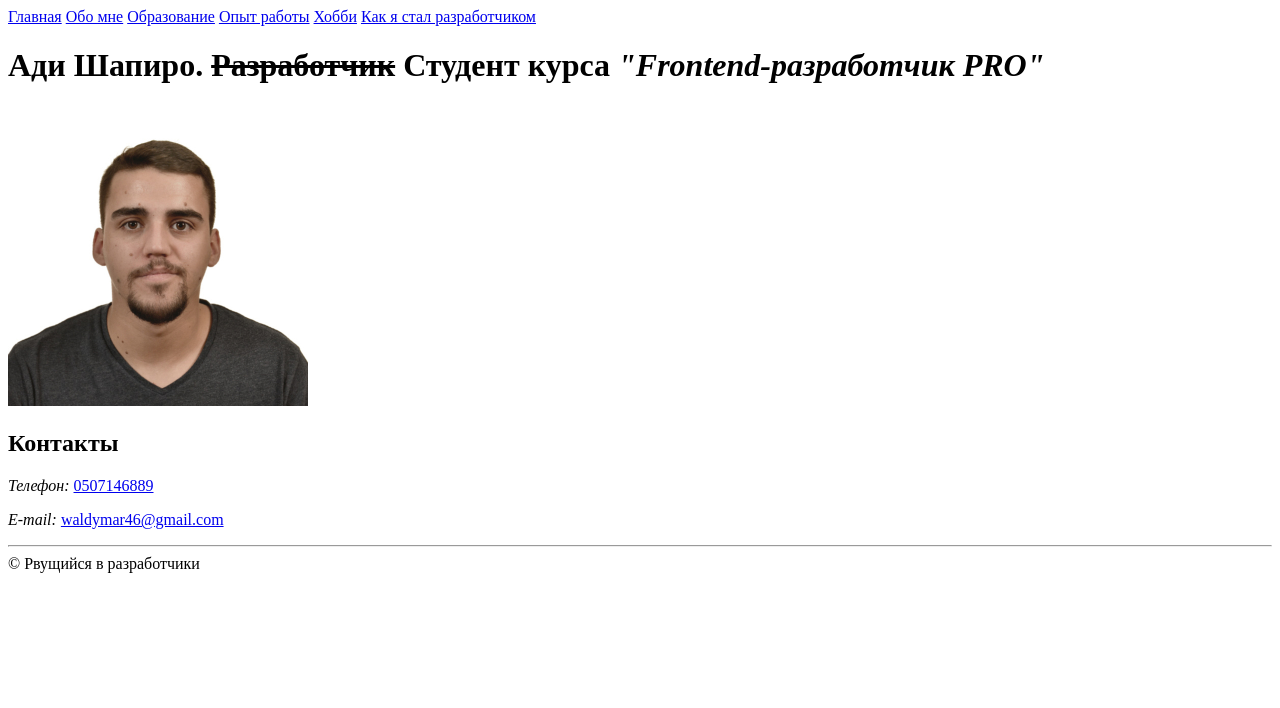
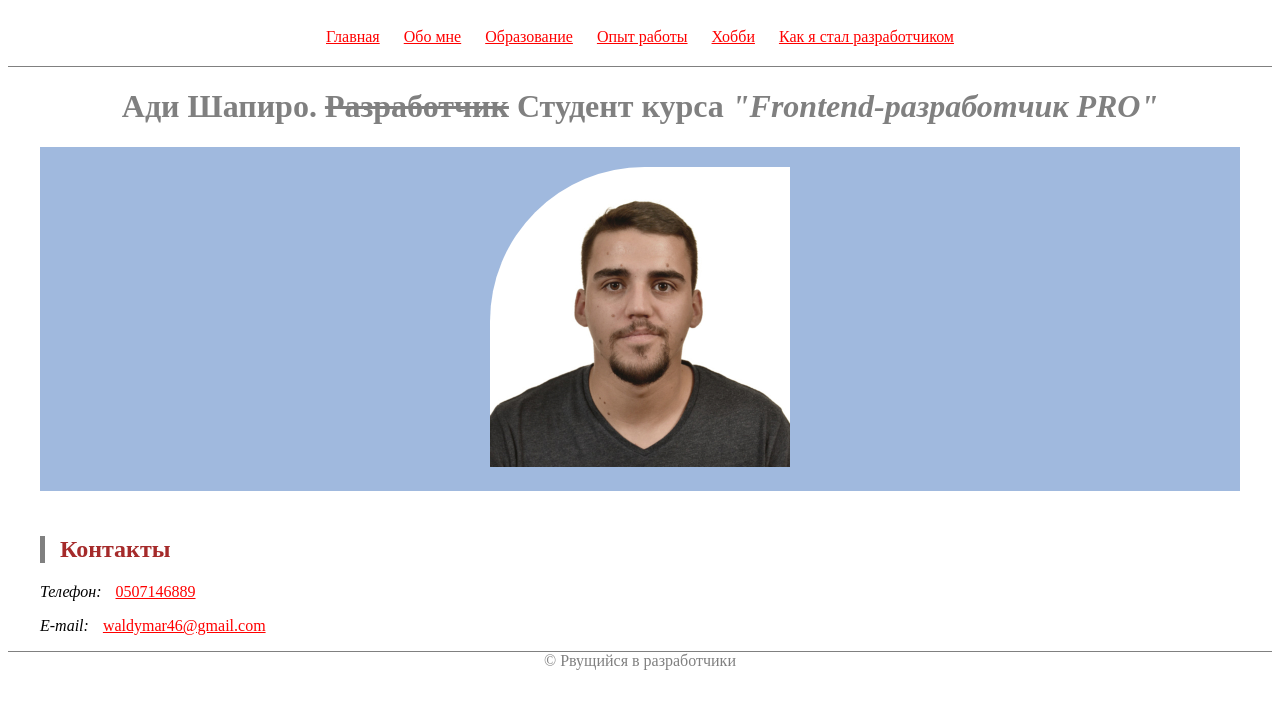
Before and after one commit to AdiShapiro/AdiProject, a plain HTML site: page SITE/pages/Index.html in a window 1280 px wide. Drawn offline with Linux system fonts and the light colour scheme.

Commit message:
AdiProject(HTML+CSS)

```diff
--- a/SITE/pages/Index.html
+++ b/SITE/pages/Index.html
@@ -4,27 +4,29 @@
     <meta charset="UTF-8">
     <meta http-equiv="X-UA-Compatible" content="IE=edge">
     <meta name="viewport" content="width=device-width, initial-scale=1.0">
+    <link rel="stylesheet" href="styles.css" type="text/css">
     <title>Рвущийся в разработчики</title>
 </head>
 
 <body>
-    <header>
-        <a href="#">Главная</a>
-        <a href="About.html">Обо мне</a>
-        <a href="Education.html">Образование</a>
-        <a href="Work_expirience.html">Опыт работы</a>
-        <a href="Hobby.html">Хобби</a>
-        <a href="Path_to_developer.html">Как я стал разработчиком</a>
+    <header class="header">
+        <a href="#" class="header-link link">Главная</a>
+        <a href="About.html" class="header-link link">Обо мне</a>
+        <a href="Education.html" class="header-link link">Образование</a>
+        <a href="Work_expirience.html" class="header-link link">Опыт работы</a>
+        <a href="Hobby.html" class="header-link link">Хобби</a>
+        <a href="Path_to_developer.html" class="header-link link">Как я стал разработчиком</a>
     </header>
     <main>
-        <h1>Ади Шапиро. <del>Разработчик</del> Студент курса <em>"Frontend-разработчик PRO"</em></h1>
-        <img src="../images/Shapiro.jpeg" alt="my poker face" width="300" height="300">
+        <h1 class="title">Ади Шапиро. <del>Разработчик</del> Студент курса <em>"Frontend-разработчик PRO"</em></h1>
+         <div class="img-wrapper">
+        <img src="../images/Shapiro.jpeg" class="img" alt="my poker face" width="300" height="300">
+         </div>
+        <h2 class="subtitle">Контакты</h2>
+        <p><em>Телефон:</em> <a href="tel:0507146889" class="header-link link">0507146889</a></p>
+        <p><em>E-mail:</em> <a href="mailto:waldymar46@gmail.com" class="header-link link">waldymar46@gmail.com</a></p>
     </main>
-    <footer>
-        <h2>Контакты</h2>
-        <p><em>Телефон:</em> <a href="tel:0507146889">0507146889</a></p>
-        <p><em>E-mail:</em> <a href="mailto:waldymar46@gmail.com">waldymar46@gmail.com</a></p>
-        <hr>
+    <footer class="footer">
         <span>&copy;&nbsp;Рвущийся в разработчики</span>
     </footer>
 </body>
--- /dev/null
+++ b/SITE/pages/styles.css
@@ -0,0 +1,67 @@
+.header{
+    padding: 20px;
+    border-bottom: 1px solid gray;
+    text-align: center;
+    }
+    header{
+        display: block;
+    }
+    .header-link{
+        margin: 10px;
+        color: red;
+
+    }
+    .link:hover{
+        color: green;
+         transition: color .2s;
+        transition-property: color;
+        transition-duration: 0.2s;
+        transition-timing-function: ease-in-out;
+        transition-delay: 0s;
+
+    }
+    .title{
+        color:gray;
+        text-align: center;
+    }
+
+    main{
+        margin: auto;
+        width: 1200px;
+
+    }
+    .img-wrapper {
+        background-color: rgb(160, 185, 222);
+        padding: 20px;
+        text-align: center;
+    }
+.img{
+    border-top-left-radius: 21ex;
+
+}
+
+.subtitle{
+    border-left: 5px solid grey;
+    padding-left: 15px;
+    color:brown;
+    margin-top: 45px;
+
+}
+
+.footer{
+    border-top: 1px solid gray;
+    text-align: center;
+    color: gray;
+}
+
+.paragraph{
+    text-align: left;
+    color:rgb(64, 37, 37);
+    padding: 25px;
+
+}
+
+.img2{
+    border: 10px solid;
+    color:rgb(60, 97, 220);
+}
```
Also changed, not shown: SITE/pages/About.html (+15 -13 lines), SITE/pages/Education.html (+11 -10 lines), SITE/pages/Hobby.html (+10 -10 lines), SITE/pages/Path_to_developer.html (+13 -11 lines), SITE/pages/Work_expirience.html (+12 -12 lines), 5 other files.
